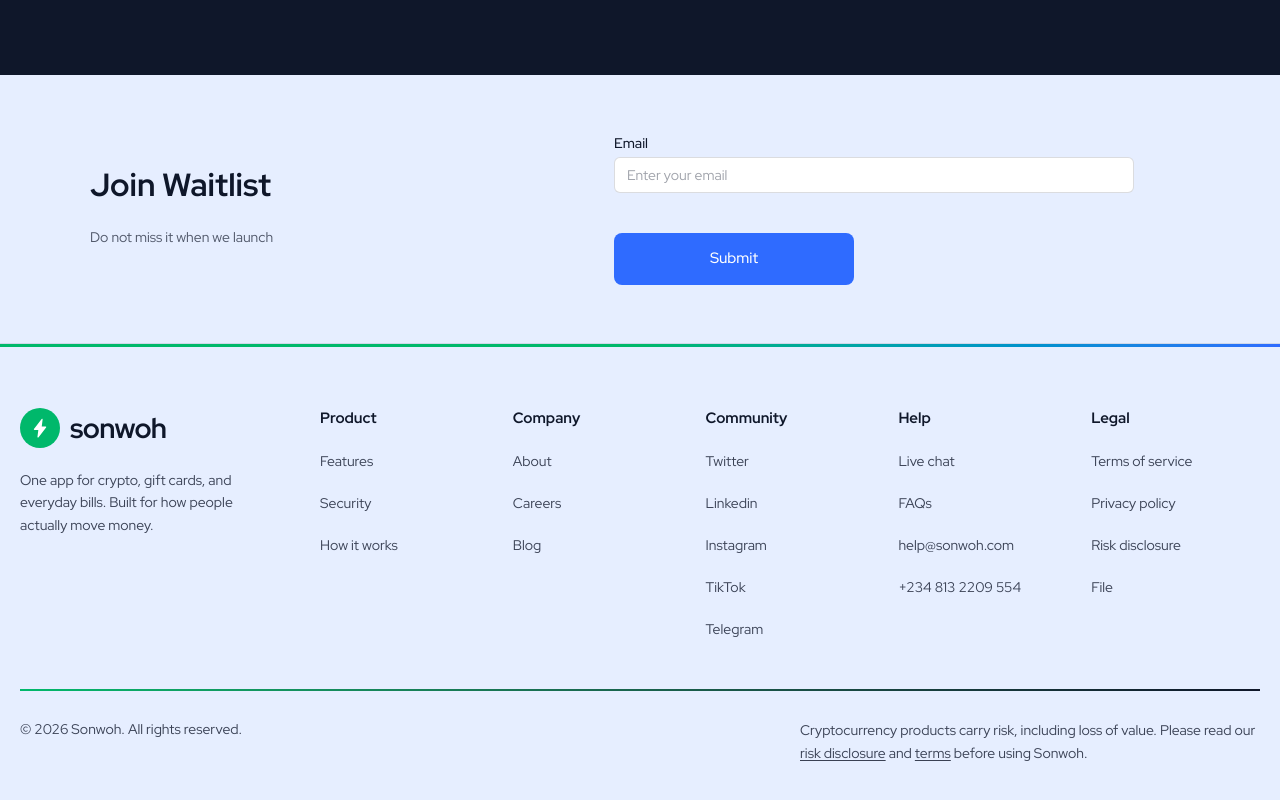
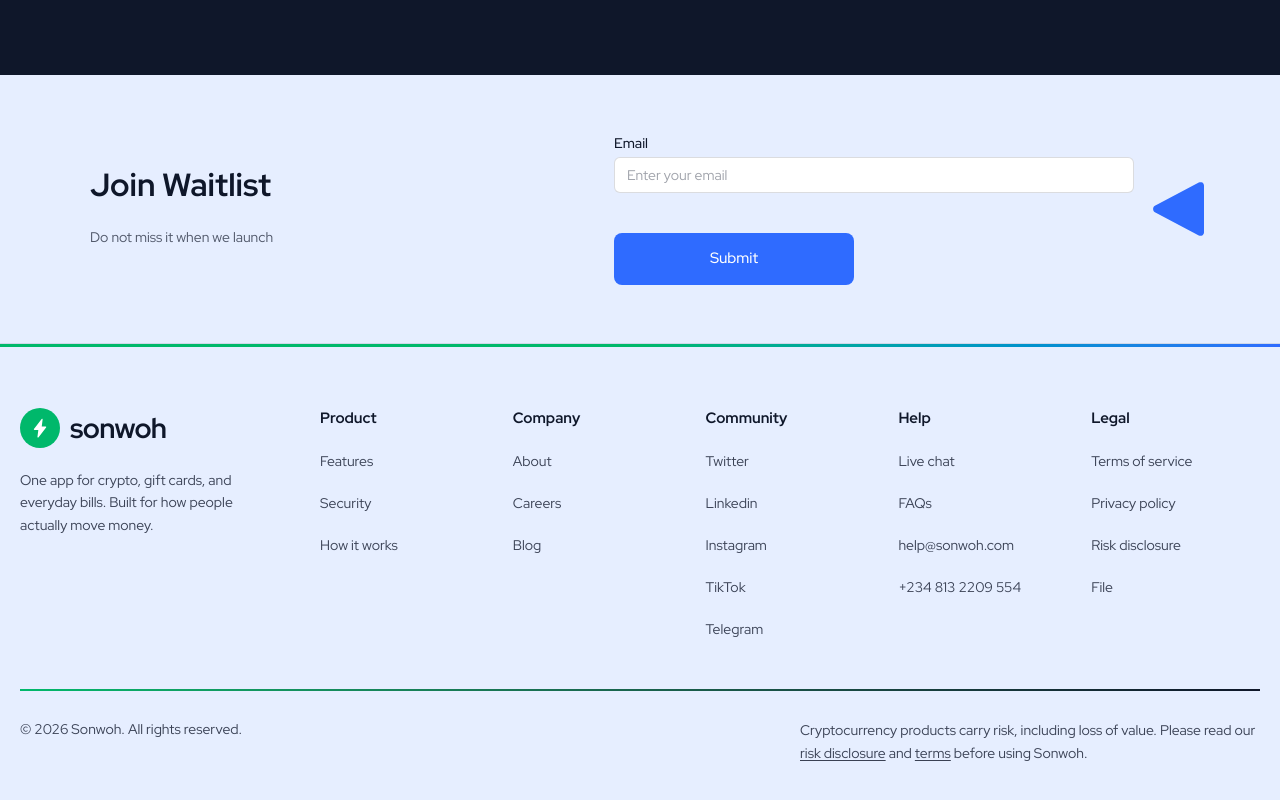
Before and after one commit to Lonepay/sonwoh, a Next.js app: page / in a window 1280 px wide. Shown: the part 10793-11593 px from the top of the page. Built offline with nearby package versions, Linux system fonts and the light colour scheme.

Commit message:
waitlist form: match the design

```diff
--- a/src/components/ContactForm.tsx
+++ b/src/components/ContactForm.tsx
@@ -69,6 +69,16 @@
             </p>
           </form>
         </div>
+
+        {/* the blue arrow mark that sits beside the field */}
+        <svg
+          aria-hidden
+          viewBox="0 0 52 58"
+          className="pointer-events-none absolute right-[56px] top-[105px] hidden h-[58px] w-[52px] text-accent xl:block"
+          fill="currentColor"
+        >
+          <path d="M50.3 2.6c1.1.7 1.7 1.9 1.7 3.2v46.4c0 1.3-.6 2.5-1.7 3.2-1.1.6-2.4.6-3.5 0L2.9 32.2C1.8 31.6 1.1 30.4 1.1 29s.7-2.6 1.8-3.2L46.8 2.6c1.1-.6 2.4-.6 3.5 0Z" />
+        </svg>
       </div>
     </section>
   );
```
